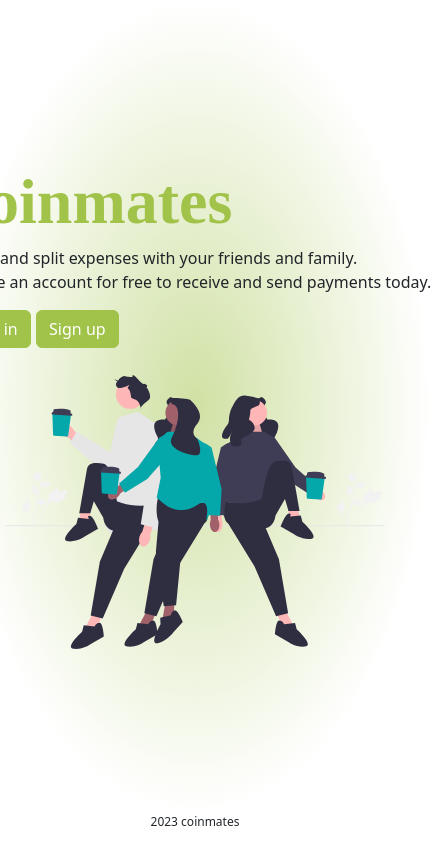
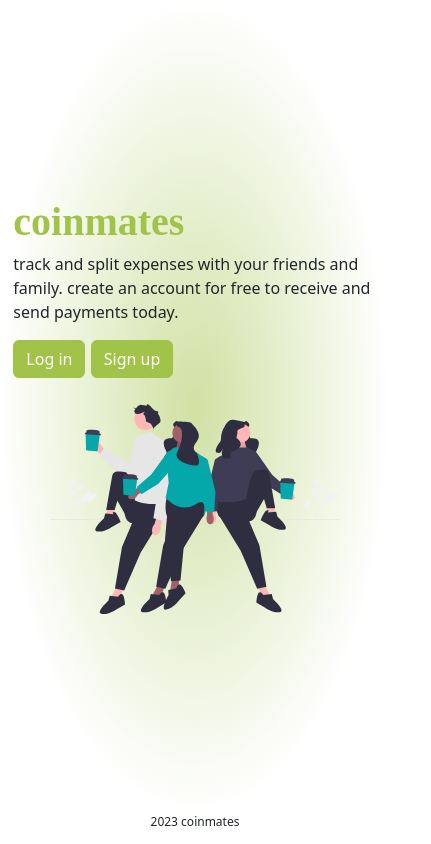
Before and after one commit to stjomd/coinmates, a React (Vite) app in the folder frontend/: page / in a window 390 px wide. Shown: the whole page, 431 px wide, since content can reach past the window. Built offline with nearby package versions, Linux system fonts and the light colour scheme; a web font is replaced by a local one.

Commit message:
Scale description

```diff
--- a/frontend/src/components/landing/Landing.scss
+++ b/frontend/src/components/landing/Landing.scss
@@ -40,9 +40,20 @@
 @media (max-width: 1200px) {
     .flex-container {
         flex-direction: column;
+        padding-left: 10pt;
+        padding-right: 10pt;
+    }
+    #title {
+        font-size: 30pt;
+    }
+    .description {
+        & p {
+            white-space: normal;
+        }
+        max-width: 100%;
     }
     #image {
-        padding-left: 0;
+        padding-left: 0pt;
         margin-top: 20pt;
     }
 }
--- a/frontend/src/components/landing/Landing.tsx
+++ b/frontend/src/components/landing/Landing.tsx
@@ -7,8 +7,10 @@
         <div className='left-part'>
           <h1 id='title'>coinmates</h1>
           <div className='description'>
-            <p>track and split expenses with your friends and family.</p>
-            <p>create an account for free to receive and send payments today.</p>
+            <p>
+              track and split expenses with your friends and family.
+              create an account for free to receive and send payments today.
+            </p>
           </div>
           <div className='buttons'>
             <button type='button' className='btn btn-primary'>Log in</button>
```
